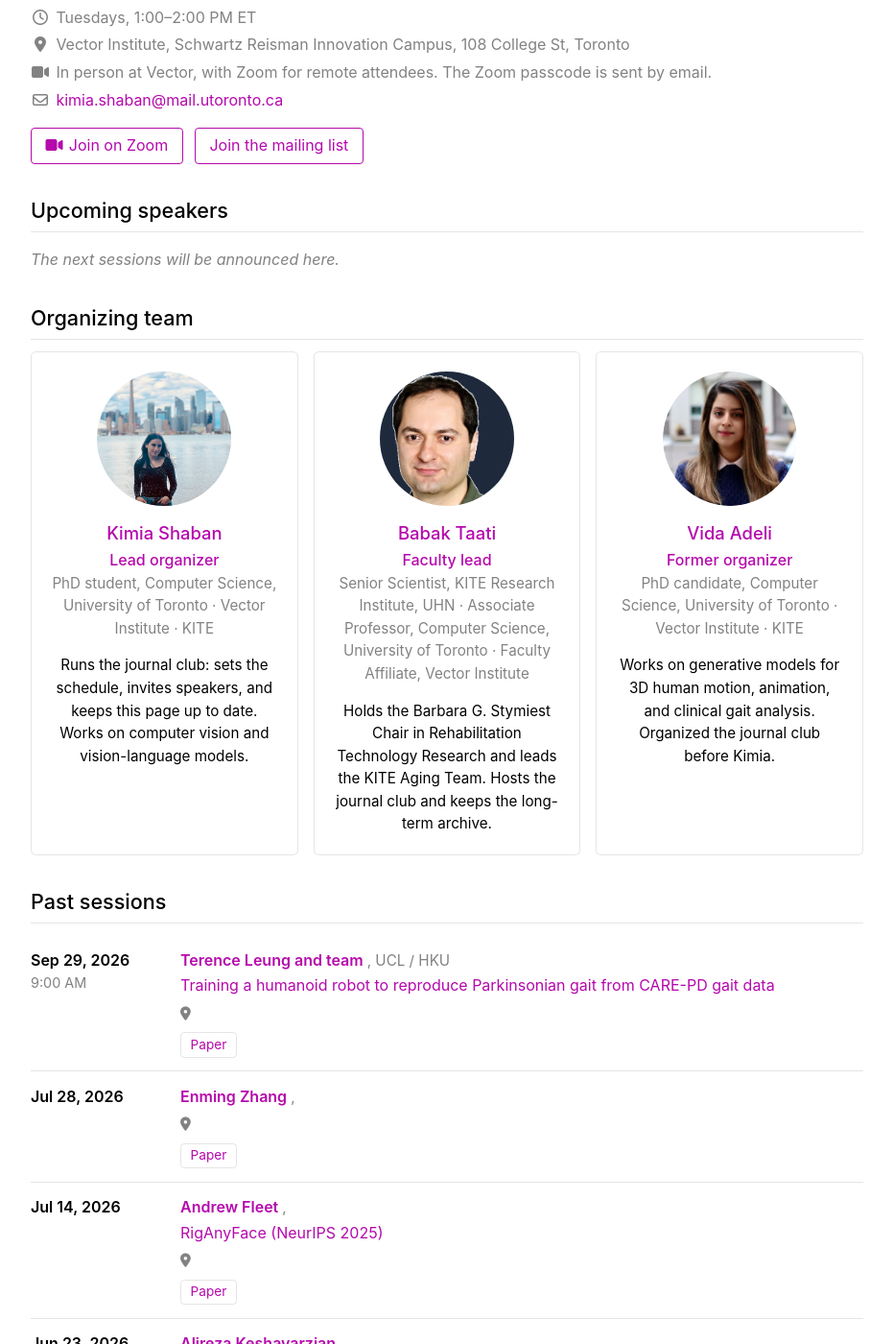
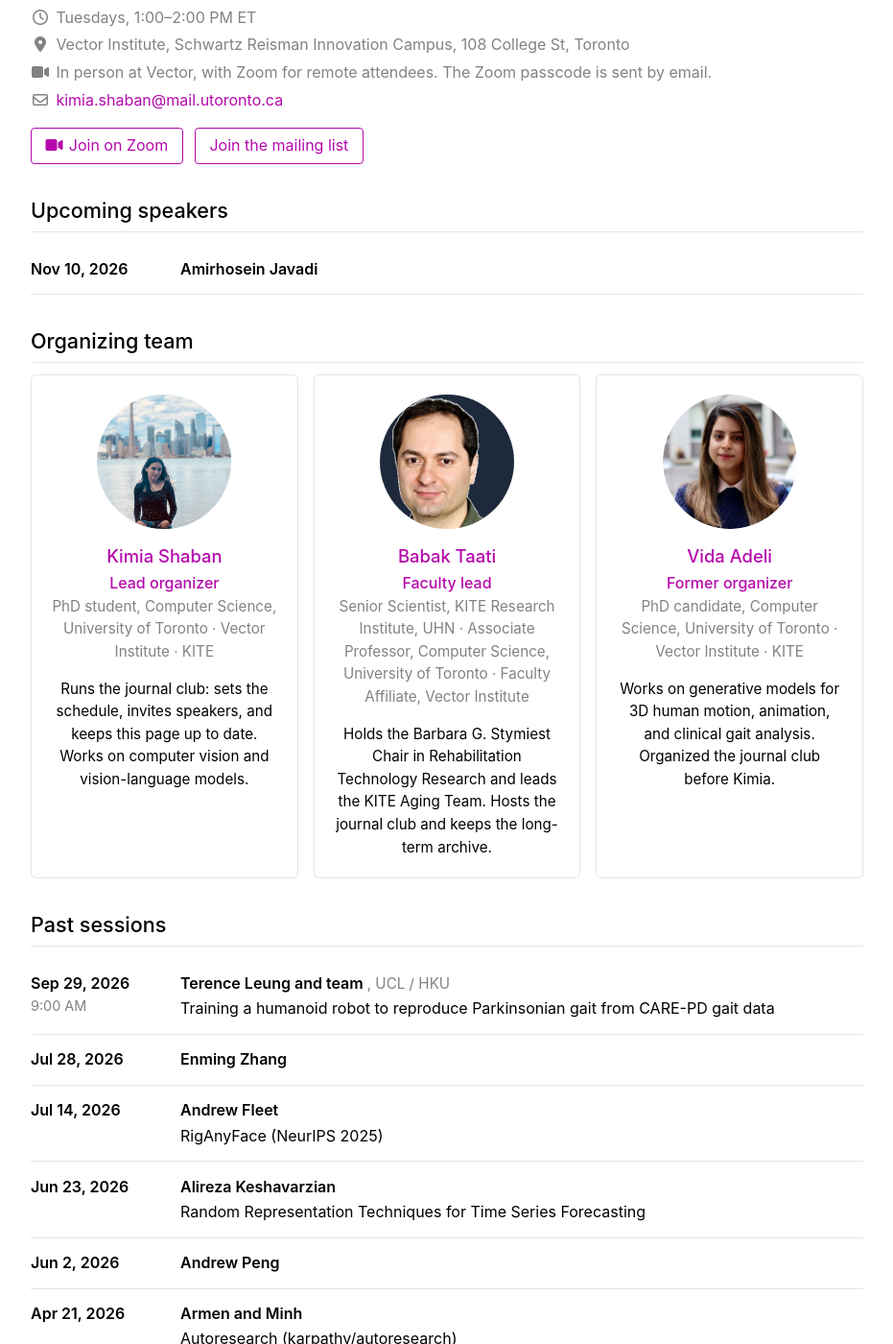
Before and after one commit to TaatiTeam/journal-club, a Jekyll site: the page built from index.html, in a window 1280 px wide and 1400 px high, scrolled down 201 px. Shown: the whole window at 96% size, without its empty margins (174-1105 px from the left). Built offline with Jekyll 4.4.1, drawn with Linux system fonts in a browser that asks for light colours; some of the changed text lies outside the part shown.

Commit message:
Hide links for missing fields; add Nov 10 session
GitHub Pages' Liquid treats a missing field as not blank, so every
session showed an empty Paper link. Optional fields are now normalized
with `default: ""` before comparison. Upcoming: Amirhosein Javadi on
Nov 10, 2026 (title and abstract to follow).

Co-Authored-By: Claude Fable 5.1 <noreply@anthropic.com>

```diff
--- a/_data/journal_club.yml
+++ b/_data/journal_club.yml
@@ -81,7 +81,11 @@ organizers:
 #     abstract: "One or two sentences on what will be discussed."
 #     time: "" # only if different from the default above
 #     location: "" # e.g. the room, or "Zoom only"
-upcoming: []
+upcoming:
+  - date: 2026-11-10
+    speaker: Amirhosein Javadi
+    title: "" # TBD
+    abstract: "" # TBD
 
 # Past sessions, most recent first. Same fields as `upcoming`. Entries from
 # 2025 onward were copied from the archive on Babak's site.
--- a/_includes/journal_club_session.liquid
+++ b/_includes/journal_club_session.liquid
@@ -1,43 +1,52 @@
 {% comment %}
   Renders one journal club session from _data/journal_club.yml.
   Usage: {% include journal_club_session.liquid session=s %}
+  Optional fields are normalized to "" first, because a missing field is
+  not equal to `blank` in the Liquid version GitHub Pages runs.
 {% endcomment %}
 {% assign s = include.session %}
+{% assign s_time = s.time | default: '' %}
+{% assign s_speaker_url = s.speaker_url | default: '' %}
+{% assign s_affiliation = s.affiliation | default: '' %}
+{% assign s_title = s.title | default: '' %}
+{% assign s_paper = s.paper | default: '' %}
+{% assign s_abstract = s.abstract | default: '' %}
+{% assign s_location = s.location | default: '' %}
 <div class="jc-session">
   <div class="jc-date">
     {% if s.date %}{{ s.date | date: '%b %-d, %Y' }}{% else %}Date TBD{% endif %}
-    {% if s.time != blank %}
-      <div class="jc-time">{{ s.time }}</div>
+    {% if s_time != '' %}
+      <div class="jc-time">{{ s_time }}</div>
     {% endif %}
   </div>
   <div class="jc-body">
     <div class="jc-speaker">
-      {% if s.speaker_url != blank -%}
-        <a href="{{ s.speaker_url }}">{{ s.speaker }}</a>
+      {% if s_speaker_url != '' -%}
+        <a href="{{ s_speaker_url }}">{{ s.speaker }}</a>
       {%- else -%}
         {{- s.speaker -}}
       {%- endif %}
-      {% if s.affiliation != blank -%}
-        <span class="jc-affil">, {{ s.affiliation }}</span>
+      {% if s_affiliation != '' -%}
+        <span class="jc-affil">, {{ s_affiliation }}</span>
       {%- endif %}
     </div>
-    {% if s.title != blank %}
+    {% if s_title != '' %}
       <div class="jc-title">
-        {% if s.paper != blank -%}
-          <a href="{{ s.paper }}">{{ s.title }}</a>
+        {% if s_paper != '' -%}
+          <a href="{{ s_paper }}">{{ s_title }}</a>
         {%- else -%}
-          {{- s.title -}}
+          {{- s_title -}}
         {%- endif %}
       </div>
     {% endif %}
-    {% if s.abstract != blank %}
-      <div class="jc-abstract">{{ s.abstract | markdownify }}</div>
+    {% if s_abstract != '' %}
+      <div class="jc-abstract">{{ s_abstract | markdownify }}</div>
     {% endif %}
-    {% if s.location != blank %}
-      <div class="jc-where"><i class="fa-solid fa-location-dot"></i>{{ s.location }}</div>
+    {% if s_location != '' %}
+      <div class="jc-where"><i class="fa-solid fa-location-dot"></i>{{ s_location }}</div>
     {% endif %}
-    {% if s.paper != blank %}
-      <div class="jc-links"><a href="{{ s.paper }}">Paper</a></div>
+    {% if s_paper != '' %}
+      <div class="jc-links"><a href="{{ s_paper }}">Paper</a></div>
     {% endif %}
   </div>
 </div>
--- a/index.html
+++ b/index.html
@@ -5,28 +5,36 @@ layout: default
 
 {% assign jc = site.data.journal_club %}
 {% assign m = jc.meeting %}
+{% assign cadence = m.cadence | default: '' %}
+{% assign mtime = m.time | default: '' %}
+{% assign location = m.location | default: '' %}
+{% assign format = m.format | default: '' %}
+{% assign contact = m.contact | default: '' %}
+{% assign zoom_url = m.zoom_url | default: '' %}
+{% assign signup_url = m.signup_url | default: '' %}
+{% assign archive_url = jc.archive_url | default: '' %}
 
 <div class="journal-club">
 
 <p class="jc-tagline">{{ jc.tagline }}</p>
 
-{% if m.cadence != blank or m.time != blank or m.location != blank or m.format != blank or m.contact != blank %}
+{% if cadence != '' or mtime != '' or location != '' or format != '' or contact != '' %}
 
 <ul class="jc-meta list-unstyled">
-  {% if m.cadence != blank or m.time != blank %}
-    <li><i class="fa-regular fa-clock"></i>{{ m.cadence }}{% if m.cadence != blank and m.time != blank %}, {% endif %}{{ m.time }}</li>
+  {% if cadence != '' or mtime != '' %}
+    <li><i class="fa-regular fa-clock"></i>{{ cadence }}{% if cadence != '' and mtime != '' %}, {% endif %}{{ mtime }}</li>
   {% endif %}
-  {% if m.location != blank %}<li><i class="fa-solid fa-location-dot"></i>{{ m.location }}</li>{% endif %}
-  {% if m.format != blank %}<li><i class="fa-solid fa-video"></i>{{ m.format }}</li>{% endif %}
-  {% if m.contact != blank %}<li><i class="fa-regular fa-envelope"></i><a href="mailto:{{ m.contact }}">{{ m.contact }}</a></li>{% endif %}
+  {% if location != '' %}<li><i class="fa-solid fa-location-dot"></i>{{ location }}</li>{% endif %}
+  {% if format != '' %}<li><i class="fa-solid fa-video"></i>{{ format }}</li>{% endif %}
+  {% if contact != '' %}<li><i class="fa-regular fa-envelope"></i><a href="mailto:{{ contact }}">{{ contact }}</a></li>{% endif %}
 </ul>
 {% endif %}
 
-{% if m.signup_url != blank or m.zoom_url != blank %}
+{% if zoom_url != '' or signup_url != '' %}
 
 <p class="jc-buttons">
-  {% if m.zoom_url != blank %}<a class="jc-btn" href="{{ m.zoom_url }}"><i class="fa-solid fa-video"></i>{{ m.zoom_label | default: "Join on Zoom" }}</a>{% endif %}
-  {% if m.signup_url != blank %}<a class="jc-btn" href="{{ m.signup_url }}">{{ m.signup_label | default: "Join the mailing list" }}</a>{% endif %}
+  {% if zoom_url != '' %}<a class="jc-btn" href="{{ zoom_url }}"><i class="fa-solid fa-video"></i>{{ m.zoom_label | default: 'Join on Zoom' }}</a>{% endif %}
+  {% if signup_url != '' %}<a class="jc-btn" href="{{ signup_url }}">{{ m.signup_label | default: 'Join the mailing list' }}</a>{% endif %}
 </p>
 {% endif %}
 
@@ -45,8 +53,16 @@ layout: default
 
 <div class="row jc-team">
 {% for person in jc.organizers %}
-  {% assign img_rel = 'assets/img/' | append: person.image %}
-  {% assign img_file = site.static_files | where_exp: 'f', 'f.path contains img_rel' | first %}
+  {% assign p_image = person.image | default: '' %}
+  {% assign p_url = person.url | default: '' %}
+  {% assign p_role = person.role | default: '' %}
+  {% assign p_affiliation = person.affiliation | default: '' %}
+  {% assign p_bio = person.bio | default: '' %}
+  {% assign img_rel = 'assets/img/' | append: p_image %}
+  {% assign img_file = nil %}
+  {% if p_image != '' %}
+    {% assign img_file = site.static_files | where_exp: 'f', 'f.path contains img_rel' | first %}
+  {% endif %}
   {% assign words = person.name | split: ' ' %}
   {% assign initials = '' %}
   {% for w in words limit: 2 %}{% assign first = w | slice: 0 %}{% assign initials = initials | append: first %}{% endfor %}
@@ -54,18 +70,18 @@ layout: default
     <div class="card h-100 jc-person">
       <div class="card-body text-center">
         <div class="jc-avatar">
-          {% if person.image != blank and img_file %}
+          {% if img_file %}
             {% include figure.liquid loading="eager" path=img_rel sizes="140px" alt=person.name %}
           {% else %}
             <div class="jc-initials" aria-hidden="true">{{ initials }}</div>
           {% endif %}
         </div>
         <h3 class="card-title">
-          {% if person.url != blank %}<a href="{{ person.url | relative_url }}">{{ person.name }}</a>{% else %}{{ person.name }}{% endif %}
+          {% if p_url != '' %}<a href="{{ p_url | relative_url }}">{{ person.name }}</a>{% else %}{{ person.name }}{% endif %}
         </h3>
-        {% if person.role != blank %}<div class="jc-role">{{ person.role }}</div>{% endif %}
-        {% if person.affiliation != blank %}<div class="jc-affil">{{ person.affiliation }}</div>{% endif %}
-        {% if person.bio != blank %}<div class="jc-bio">{{ person.bio | markdownify }}</div>{% endif %}
+        {% if p_role != '' %}<div class="jc-role">{{ p_role }}</div>{% endif %}
+        {% if p_affiliation != '' %}<div class="jc-affil">{{ p_affiliation }}</div>{% endif %}
+        {% if p_bio != '' %}<div class="jc-bio">{{ p_bio | markdownify }}</div>{% endif %}
       </div>
     </div>
   </div>
@@ -80,9 +96,9 @@ layout: default
 {% endfor %}
 {% endif %}
 
-{% if jc.archive_url != blank %}
+{% if archive_url != '' %}
 
-<p class="jc-archive"><a href="{{ jc.archive_url }}">{{ jc.archive_label | default: "Earlier sessions" }}</a></p>
+<p class="jc-archive"><a href="{{ archive_url }}">{{ jc.archive_label | default: 'Earlier sessions' }}</a></p>
 {% endif %}
 
 </div>
```
